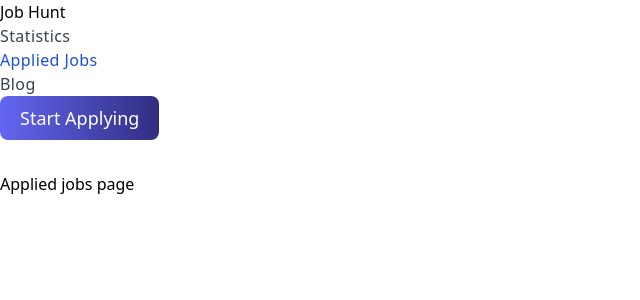
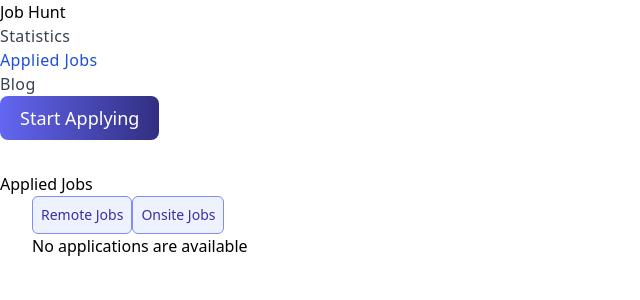
Before and after one commit to Shovan-Banik/Job-Hunt, a React (Vite) app: page /applied in a window 1280 px wide. Shown: the top 300 px of the page, without its empty margins (0-640 px from the left). Built offline with nearby package versions, Linux system fonts and the light colour scheme.

Commit message:
all functionality done

```diff
--- /dev/null
+++ b/src/components/AppliedJob.jsx
@@ -0,0 +1,42 @@
+import React from 'react';
+import { MapPinIcon, CurrencyDollarIcon } from '@heroicons/react/24/solid'
+import { Link } from 'react-router-dom';
+
+
+const AppliedJob = ({shownJob}) => {
+    const { img, title, company, full_or_part_time, location, remote_or_onsite, salary, id } = shownJob;
+    return (
+        <div className='grid grid-cols-1 md:grid-cols-5 gap-y-4 md:gap-y-0 md:gap-4 border drop-shadow-sm p-3 md:p-5'>
+      <div className='col-span-1 min-h-[10vh] flex justify-center items-center bg-gray-200 rounded-md'>
+        <img className='w-1/2' src={img} alt="" />
+      </div>
+      <div className='col-span-3 flex flex-col'>
+        <p className='font-semibold text-xl'>{title}</p>
+        <p className='text-gray-500 my-1'>{company}</p>
+        <div className='flex gap-2 py-2 my-1'>
+          <button className='job-type-btn'>{remote_or_onsite}</button>
+          <button className='job-type-btn'>{full_or_part_time}</button>
+        </div>
+        <div className='flex gap-3 mt-1'>
+          <div className='flex items-center'>
+            <MapPinIcon className="h-5 w-5 text-gray-500" />
+            <p className='text-sm text-gray-500'>{location}</p>
+          </div>
+          <div className='flex items-center'>
+            <CurrencyDollarIcon className="h-5 w-5 text-gray-500 mr-1" />
+            <p className='text-sm text-gray-500'>Salary: {salary}</p>
+          </div>
+        </div>
+      </div>
+      <div className='col-span-1 flex justify-center items-center'>
+        <div>
+          <Link to={`/detail/${id}`}>
+            <button className='btn2'>View Details</button>
+          </Link>
+        </div>
+      </div>
+    </div>
+    );
+};
+
+export default AppliedJob;
--- a/src/components/AppliedJobs.jsx
+++ b/src/components/AppliedJobs.jsx
@@ -1,11 +1,91 @@
-import React from 'react';
+import React, { useContext, useEffect, useState } from 'react';
+import Banner from './Banner';
+import { useLoaderData } from 'react-router-dom';
+import { AppliedJobContext} from '../App';
+import { getAppliedList } from '../utilities/fakeDB';
+import AppliedJob from './AppliedJob';
 
 const AppliedJobs = () => {
+    const availableJobs = useLoaderData();
+    const [appliedJobs, setAppliedJobs] = useContext(AppliedJobContext);
+    const [shownJobs, setShownJobs] = useState(appliedJobs);
+    const [viewType, setViewType] = useState('all');
+    const [remoteJob, setRemoteJob] = useState(false);
+    const [onSiteJob, setOnSiteJob] = useState(false);
+
+
+    useEffect(() => {
+      const appliedListsDb = getAppliedList();
+      const fakeAppliedJob = [];
+      for (const id in appliedListsDb) {
+        const job = availableJobs.find(availableJob => availableJob.id === id);
+        if (job) {
+          fakeAppliedJob.push(job);
+        }
+      }
+      setAppliedJobs(fakeAppliedJob);
+    }, [availableJobs]);
+
+    useEffect(() => {
+      if (!remoteJob && !onSiteJob) {
+        setViewType('all')
+      }
+      else if (remoteJob && !onSiteJob) {
+        setViewType('Remote')
+      }
+      else if (!remoteJob && onSiteJob) {
+        setViewType('Onsite')
+      }
+    }, [remoteJob, onSiteJob])
+
+    useEffect(() => {
+      const fakeShownJobs = [];
+      if (viewType == 'all') {
+        setShownJobs(appliedJobs)
+      }
+      else if (viewType == 'Remote') {
+        const fakeShownJobs = appliedJobs.filter(aj => aj.remote_or_onsite == 'Remote');
+        setShownJobs(fakeShownJobs);
+      }
+      else if (viewType == 'Onsite') {
+        const fakeShownJobs = appliedJobs.filter(aj => aj.remote_or_onsite == 'Onsite');
+        setShownJobs(fakeShownJobs);
+      }
+    }, [viewType, appliedJobs, availableJobs])
+
+
     return (
-        <div>
-            <p>Applied jobs page</p>
+      <div>
+        <Banner>Applied Jobs</Banner>
+        <div className='flex flex-col gap-3 my-container mt-5 md:mt-10 min-h-[45vh]'>
+          <div className='flex justify-center md:justify-end gap-2'>
+            <button onClick={() => {
+              setRemoteJob(!remoteJob)
+              onSiteJob ? setOnSiteJob(!onSiteJob) : ''
+            }
+            } className={remoteJob ? 'applied-job-btn-active' : 'applied-job-btn'}>Remote Jobs</button>
+            <button onClick={() => {
+              setOnSiteJob(!onSiteJob)
+              remoteJob ? setRemoteJob(!remoteJob) : ''
+            }} className={onSiteJob ? 'applied-job-btn-active' : 'applied-job-btn'}>Onsite Jobs</button>
+          </div>
+          <div className='flex flex-col gap-3'>
+            {
+              (shownJobs.length > 0) ? (
+                shownJobs.map(shownJob => <AppliedJob
+                  key={shownJob.id}
+                  shownJob={shownJob}
+                ></AppliedJob>)
+              ) : (
+                <div className='mx-auto mt-[10vh] border text-indigo-500 border-indigo-700 drop-shadow-sm p-5 rounded-md'>
+                  <p>No applications are available</p>
+                </div>
+              )
+            }
+          </div>
         </div>
+      </div>
     );
-};
+  };
 
 export default AppliedJobs;
--- a/src/components/Blog.jsx
+++ b/src/components/Blog.jsx
@@ -2,7 +2,7 @@ import React from 'react';
 
 const Blog = () => {
     return (
-        <div className='mb-12'>
+        <div className='mb-12 md:grid md:grid-cols-2 gap-5 my-container'>
             <div className='bg-purple-50 my-container mt-12 text-justify rounded-xl shadow-lg hover:bg-pink-50'>
                 <h4 className='text-xl font-bold py-5 px-4'>when should you use context api?</h4>
                 <p className='pb-5 px-4 hover:font-medium transition duration-1000'>The Context API in React is a way to share data across the component tree without passing props down manually at every level. I should consider using the Context API when:
--- a/src/components/FeaturedJob.jsx
+++ b/src/components/FeaturedJob.jsx
@@ -16,9 +16,9 @@ const FeaturedJob = ({ showedJob }) => {
                 <button className='border border-indigo-300 text-indigo-600 px-3 font-medium text-sm py-1 rounded-lg bg-none disabled'>{remote_or_onsite}</button>
                 <button className='border border-indigo-300 text-indigo-600 px-3 font-medium text-sm py-1 rounded-lg bg-none disabled'>{full_or_part_time}</button>
             </div>
-            <div className='flex items-center my-2'>
-                <MapPinIcon className='w-4 h-4'></MapPinIcon><p className='mr-8 text-gray-400'>{location}</p>
-                <CurrencyDollarIcon className='w-4 h-4'></CurrencyDollarIcon><p className='text-gray-400'>{salary}</p>
+            <div className='md:flex my-2 md:item-center'>
+                <span className='flex items-center gap-2'><MapPinIcon className='w-4 h-4'></MapPinIcon><p className='mr-8 text-gray-400'>{location}</p></span>
+                <span className='flex items-center gap-2'><CurrencyDollarIcon className='w-4 h-4'></CurrencyDollarIcon><p className='text-gray-400'>{salary}</p></span>
             </div>
             <Link to={`/detail/${id}`}><button className='btn2 my-2'>View Details</button></Link>
         </div>
--- a/src/index.css
+++ b/src/index.css
@@ -19,3 +19,11 @@
 
   .default{
     @apply font-medium tracking-wide text-gray-700 transition-colors duration-200 hover:text-blue-400}
+
+    .applied-job-btn {
+      @apply border border-indigo-400 p-2 rounded-md bg-indigo-50 text-indigo-800 text-sm
+    }
+
+    .applied-job-btn-active {
+      @apply border border-indigo-400 p-2 rounded-md bg-indigo-800 text-white text-sm
+    }
--- a/src/main.jsx
+++ b/src/main.jsx
@@ -26,22 +26,28 @@ const router=createBrowserRouter([
         loader: jobsLoader
       },
       {
-        path:'/detail/:id',
-        element:<JobDetails></JobDetails>,
-        loader:({params})=>jobDetailsLoader(params.id)
-      },
-      {
         path: 'statistics',
         element: <Statistics></Statistics>,
       },
       {
         path:'applied',
-        element: <AppliedJobs></AppliedJobs>
+        element: <AppliedJobs></AppliedJobs>,
+        loader:jobsLoader
       },
       {
         path: 'blog',
         element: <Blog></Blog>
-      }
+      },
+      {
+        path:'detail/:id',
+        element:<JobDetails applied={false}></JobDetails>,
+        loader:({params})=>jobDetailsLoader(params.id)
+      },
+      {
+        path:'applied/job-details/:jobId',
+        element:<JobDetails applied={true}></JobDetails>,
+        loader:({params})=>jobDetailsLoader(params.jobId)
+      },
     ]
   }
 ])
```
Also changed, not shown: src/components/JobDetails.jsx (+6 -6 lines), src/components/Statistics.jsx (+17 -14 lines).
